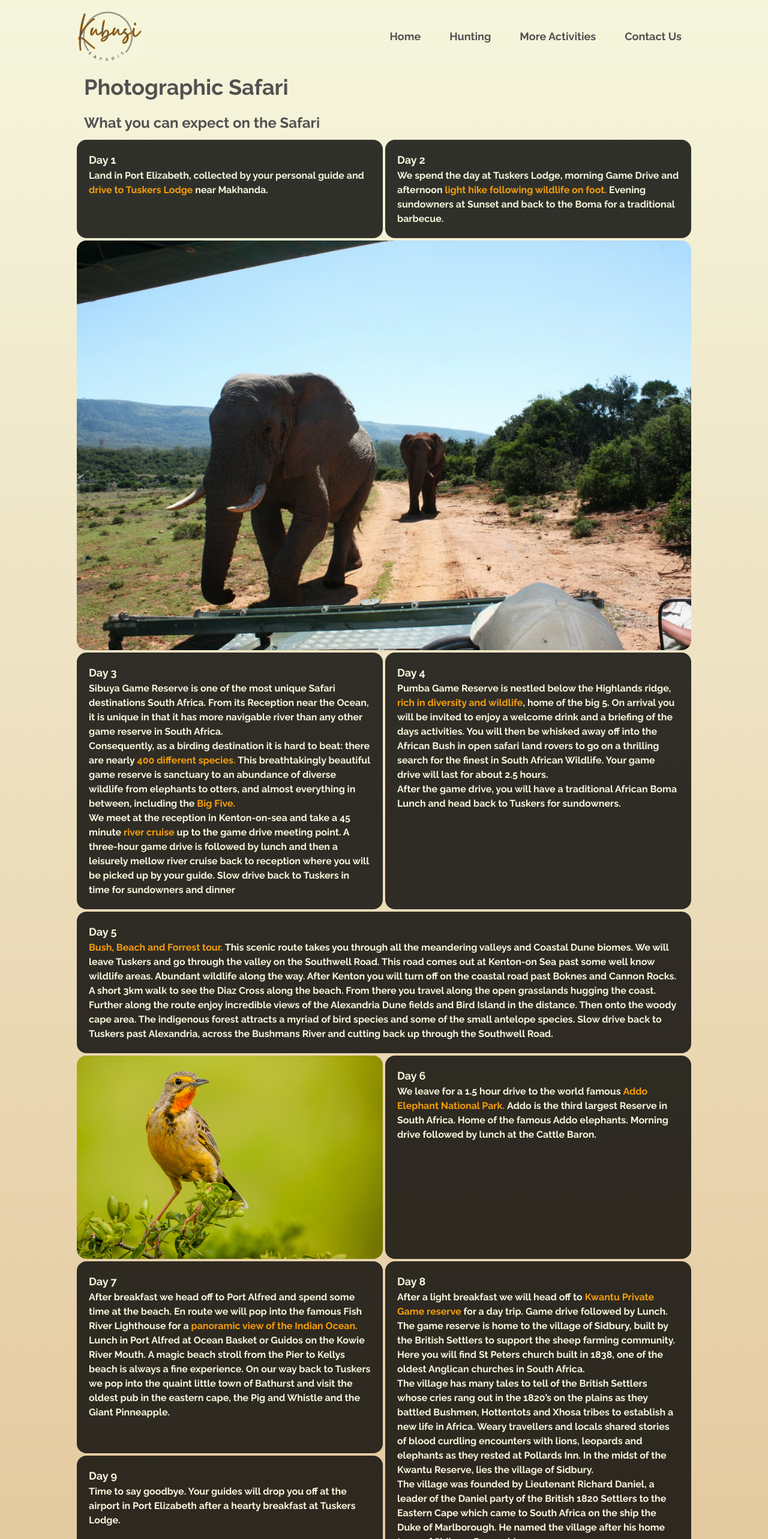
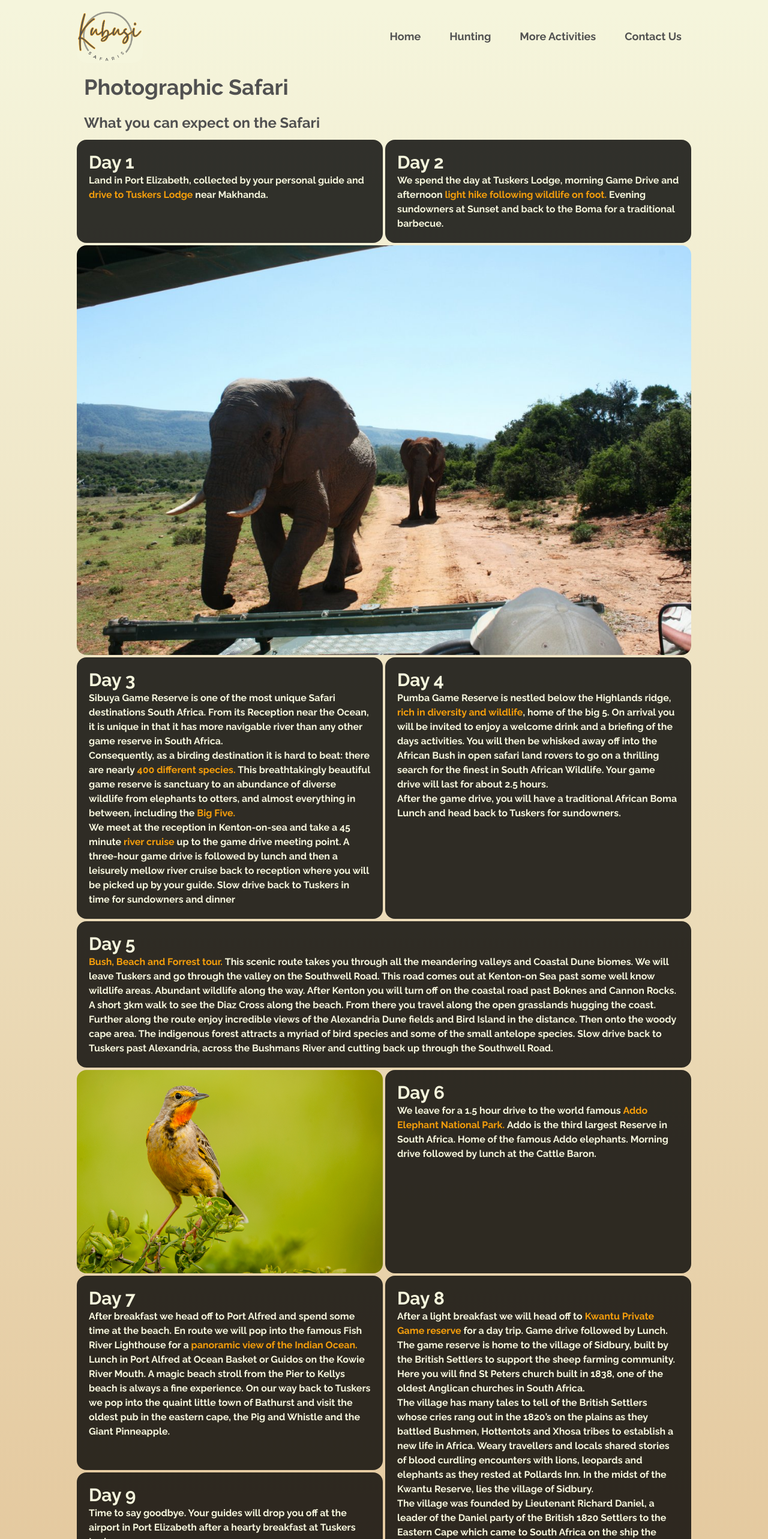
Before and after one commit to HeinLemmer/Kubusi_React_Frontend, a React (Vite) app: page /photographic in a window 1280 px wide. Shown: the top 2566 px of the page at 60% size. Built offline with nearby package versions, Linux system fonts and the light colour scheme.

Commit message:
update burgermenu and text dimentions

```diff
--- a/src/components/packagePages/ActivitiesPage.jsx
+++ b/src/components/packagePages/ActivitiesPage.jsx
@@ -76,7 +76,7 @@ const ActivitiesPage = () => {
       </div>
 
       {/* Mobile Menu (only visible on small screens) */}
-      <div className={`absolute top-24 left-0 h-[40vh] contain-content w-full bg-[#F5F5DC] z-40 ${isMenuOpen ? 'block' : 'hidden'} md:hidden`}>
+      <div className={`absolute top-24 left-0 contain-content w-full bg-[#F5F5DC] z-40 ${isMenuOpen ? 'block' : 'hidden'} md:hidden`}>
 
         <ul className="flex flex-col space-y-6 py-6">
         <li>
@@ -105,7 +105,7 @@ const ActivitiesPage = () => {
               Contact Us
             </button>
           </li>
-          <img className='fixed top-0 right-0 opacity-20 w-[60vw] overflow-hidden z-10' src={africamapbg}/>
+          <img className='fixed top-0 right-0 opacity-20 w-[45vw] overflow-hidden z-10' src={africamapbg}/>
         </ul>
       </div>
     </div>
@@ -114,10 +114,10 @@ const ActivitiesPage = () => {
         If your group splits up and you need an extra guide for any of the below activities, <br/>
         your guides fee will be $150 per day, if your hunting guide is taking you, no additional guides fee
         </h4>
-        <div className="w-[80vw] mx-[10vw] grid grid-cols-1 md:grid-cols-2 gap-1 pb-[2vh] justify-center text-lg">
+        <div className="w-[80vw] mx-[10vw] grid grid-cols-1 md:grid-cols-2 gap-1 pb-[2vh] justify-center">
         <div className="col-span-1 xl:col-span-2 row-span-1 p-5 font-navbar text-[#F5F5DC] bg-black
                      bg-opacity-80 rounded-2xl">
-                        <h4 className="text-xl text-amber-500">Deep Sea Fishing</h4>
+                        <h4 className="text-xl xl:text-3xl text-amber-500">Deep Sea Fishing</h4>
                         <h5 className="py-2">Price: $150 per person sharing charter</h5>
                         <p>
                         Port Alfred is situated in the Eastern Cape Province, midway between East London and Port Elizabeth.
@@ -131,7 +131,7 @@ const ActivitiesPage = () => {
             </div>
             <div className="col-span-1 xl:col-span-2 row-span-1 p-5 font-navbar text-[#F5F5DC] bg-black
                      bg-opacity-80 rounded-2xl">
-                        <h4 className="text-xl text-amber-500">Shark Fishing from the shore</h4>
+                        <h4 className="text-xl xl:text-3xl text-amber-500">Shark Fishing from the shore</h4>
                         <h5 className="py-2">Price: $150 per person max 2 fishermen per session</h5>
                         <p>
                         We have some amazing catch, photo and release shark fishing along our coastline, just 40 minutes drive from Tuskers Lodge.
@@ -147,7 +147,7 @@ const ActivitiesPage = () => {
 
             <div className="col-span-1 lg:col-span-2 row-span-1 p-5 font-navbar text-[#F5F5DC] bg-black
                      bg-opacity-80 rounded-2xl">
-                        <h4 className="text-xl text-amber-500">Big 5 Game Drive</h4>
+                        <h4 className="text-xl xl:text-3xl text-amber-500">Big 5 Game Drive</h4>
                         <h5 className="py-2">Price: $150 per person</h5>
                         <p>
                         Pumba Game Reserve is nestled below the Highlands ridge, rich in diversity and wildlife, home of the big 5.
@@ -162,7 +162,7 @@ const ActivitiesPage = () => {
             </div>
             <div className="col-span-1 row-span-1 p-5 font-navbar text-[#F5F5DC] bg-black
                      bg-opacity-80 rounded-2xl">
-                        <h4 className="text-xl text-amber-500">Port Alfred Day trip with Spa Treatment</h4>
+                        <h4 className="text-xl xl:text-3xl text-amber-500">Port Alfred Day trip with Spa Treatment</h4>
                         <h5 className="py-2">Price: Request local price list</h5>
                         <p>
                         Spend time at Royal St Andrews Spa.
@@ -185,7 +185,7 @@ const ActivitiesPage = () => {
 
             <div className="col-span-1 row-span-1 p-5 font-navbar text-[#F5F5DC] bg-black
                      bg-opacity-80 rounded-2xl">
-                        <h4 className="text-xl text-amber-500">Addo Elephant National Park and Port Elizabeth Day Trip</h4>
+                        <h4 className="text-xl xl:text-3xl text-amber-500">Addo Elephant National Park and Port Elizabeth Day Trip</h4>
                         <h5 className="py-2">Price: $150 per person</h5>
                         <p>
                         Day trip to Addo Elephant National Park, lunch at Cattle Baron
@@ -203,7 +203,7 @@ const ActivitiesPage = () => {
             </div>
             <div className="col-span-1 lg:col-span-2 row-span-1 p-5 font-navbar text-[#F5F5DC] bg-black
                      bg-opacity-80 rounded-2xl">
-                        <h4 className="text-xl text-amber-500">Water activities in Port Alfred</h4>
+                        <h4 className="text-xl xl:text-3xl text-amber-500">Water activities in Port Alfred</h4>
                         <h5 className="py-2">Price: Request local price list</h5>
                         <p>
                         Water activities in Port Alfred
--- a/src/components/packagePages/PhotoPackage.jsx
+++ b/src/components/packagePages/PhotoPackage.jsx
@@ -68,7 +68,7 @@ const PhotoPackage = () => {
 
 
         <button
-          className="px-4 py-4 font-navbar text-lg hover:text-amber-500 hover:scale-105 transition-transform duration-300"
+          className="px-4 py-4 font-navbar text-lg hover:text-amber-500"
           onClick={handleButtonClick}
         >
           Contact Us
@@ -76,7 +76,7 @@ const PhotoPackage = () => {
       </div>
 
       {/* Mobile Menu (only visible on small screens) */}
-      <div className={`absolute top-28 left-0 h-[40vh] contain-content w-full bg-[#F5F5DC] z-40 ${isMenuOpen ? 'block' : 'hidden'} md:hidden`}>
+      <div className={`absolute top-28 left-0 contain-content w-full bg-[#F5F5DC] z-40 ${isMenuOpen ? 'block' : 'hidden'} md:hidden`}>
 
         <ul className="flex flex-col space-y-6 py-6">
             <li>
@@ -105,7 +105,7 @@ const PhotoPackage = () => {
               Contact Us
             </button>
           </li>
-          <img className='fixed top-0 right-0 opacity-20 w-[55vw] overflow-hidden z-10' src={africamapbg}/>
+          <img className='fixed top-0 right-0 opacity-20 w-[45vw] overflow-hidden z-10' src={africamapbg}/>
         </ul>
       </div>
     </div>
@@ -117,13 +117,13 @@ const PhotoPackage = () => {
         <div className="w-[80vw] mx-[10vw] grid grid-cols-1 md:grid-cols-2 gap-1 pb-[2vh] justify-center font-navbar">
             <div className="col-span-1 row-span-1 p-5 font-navbar text-[#F5F5DC] bg-black
                      bg-opacity-80 rounded-2xl">
-                        <h4 className="text-lg">Day 1</h4>
+                        <h4 className="text-lg xl:text-3xl">Day 1</h4>
                         <p>Land in Port Elizabeth, collected by your personal guide and <b className="text-amber-500"> drive to Tuskers Lodge </b> near Makhanda.</p>
 
             </div>
             <div className="col-span-1 row-span-1 p-5 font-navbar text-[#F5F5DC] bg-black
                      bg-opacity-80 rounded-2xl">
-                        <h4 className="text-lg">Day 2</h4>
+                        <h4 className="text-lg xl:text-3xl">Day 2</h4>
                         <p>We spend the day at Tuskers Lodge, morning Game Drive and afternoon <b className="text-amber-500"> light hike following wildlife on foot. </b>
                         Evening sundowners at Sunset and back to the Boma for a traditional barbecue.</p>
 
@@ -133,7 +133,7 @@ const PhotoPackage = () => {
             </div>
             <div className="col-span-1 row-span-1 p-5 font-navbar text-[#F5F5DC] bg-black
                      bg-opacity-80 rounded-2xl">
-                        <h4 className="text-lg">Day 3</h4>
+                        <h4 className="text-lg xl:text-3xl">Day 3</h4>
                         <p>
                         Sibuya Game Reserve is one of the most unique Safari destinations South Africa.
                         From its Reception near the Ocean, it is unique in that it has more navigable river than any other
@@ -152,7 +152,7 @@ const PhotoPackage = () => {
             </div>
             <div className="col-span-1 2xl:col-span-2 row-span-1 p-5 font-navbar text-[#F5F5DC] bg-black
                      bg-opacity-80 rounded-2xl">
-                        <h4 className="text-lg">Day 4</h4>
+                        <h4 className="text-lg xl:text-3xl">Day 4</h4>
                         <p>
                         Pumba Game Reserve is nestled below the Highlands ridge, <b className="text-amber-500">  rich in diversity and wildlife</b>, home of the big 5.
                         On arrival you will be invited to enjoy a welcome drink and a briefing of the days activities.
@@ -168,7 +168,7 @@ const PhotoPackage = () => {
             </div>
             <div className="col-span-1 lg:col-span-2 row-span-1 p-5 font-navbar text-[#F5F5DC] bg-black
                      bg-opacity-80 rounded-2xl">
-                        <h4 className="text-lg">Day 5</h4>
+                        <h4 className="text-lg xl:text-3xl">Day 5</h4>
                         <p>
                         <b className="text-amber-500">
                         Bush, Beach and Forrest tour. </b>This scenic route takes you through all the meandering valleys and Coastal Dune biomes. We will leave Tuskers and go through the valley on the Southwell Road.
@@ -187,7 +187,7 @@ const PhotoPackage = () => {
             </div>
             <div className="col-span-1 row-span-1 p-5 font-navbar text-[#F5F5DC] bg-black
                      bg-opacity-80 rounded-2xl">
-                        <h4 className="text-lg">Day 6</h4>
+                        <h4 className="text-lg xl:text-3xl">Day 6</h4>
                         <p>
                         We leave for a 1.5 hour drive to the world famous  <b className="text-amber-500">  Addo Elephant National Park. </b>Addo is the third largest Reserve in South Africa.
                         Home of the famous Addo elephants. Morning drive followed by lunch at the Cattle Baron.
@@ -196,7 +196,7 @@ const PhotoPackage = () => {
             </div>
             <div className="col-span-1 row-span-1 p-5 font-navbar text-[#F5F5DC] bg-black
                      bg-opacity-80 rounded-2xl">
-                        <h4 className="text-lg">Day 7</h4>
+                        <h4 className="text-lg xl:text-3xl">Day 7</h4>
                         <p>
                         After breakfast we head off to Port Alfred and spend some time at the beach. En route we will pop into the famous Fish River Lighthouse for a <b className="text-amber-500"> panoramic view of the Indian Ocean. </b>
                         Lunch in Port Alfred at Ocean Basket or Guidos on the Kowie River Mouth. A magic beach stroll from the Pier to Kellys beach is always a fine experience. On our way back to Tuskers we pop into the quaint
@@ -206,7 +206,7 @@ const PhotoPackage = () => {
             </div>
             <div className="col-span-1 2xl:col-span-2 row-span-1 lg:row-span-2 p-5 font-navbar text-[#F5F5DC] bg-black
                      bg-opacity-80 rounded-2xl">
-                        <h4 className="text-lg">Day 8</h4>
+                        <h4 className="text-lg xl:text-3xl">Day 8</h4>
                         <p>
                         After a light breakfast we will head off to  <b className="text-amber-500">  Kwantu Private Game reserve </b> for a day trip. Game drive followed by Lunch.
                         The game reserve is home to the village of Sidbury, built by the British Settlers to support the sheep farming community. Here you will find
@@ -226,7 +226,7 @@ const PhotoPackage = () => {
             </div>
             <div className="col-span-1 row-span-1 2xl:col-span-2 p-5 font-navbar text-[#F5F5DC] bg-black
                      bg-opacity-80 rounded-2xl">
-                        <h4 className="text-lg">Day 9</h4>
+                        <h4 className="text-lg xl:text-3xl">Day 9</h4>
                         <p>
                         Time to say goodbye. Your guides will drop you off at the airport in Port Elizabeth after a hearty breakfast at Tuskers Lodge.
                         </p>
```
Also changed, not shown: src/components/packagePages/HuntPackage.jsx (+15 -15 lines).
